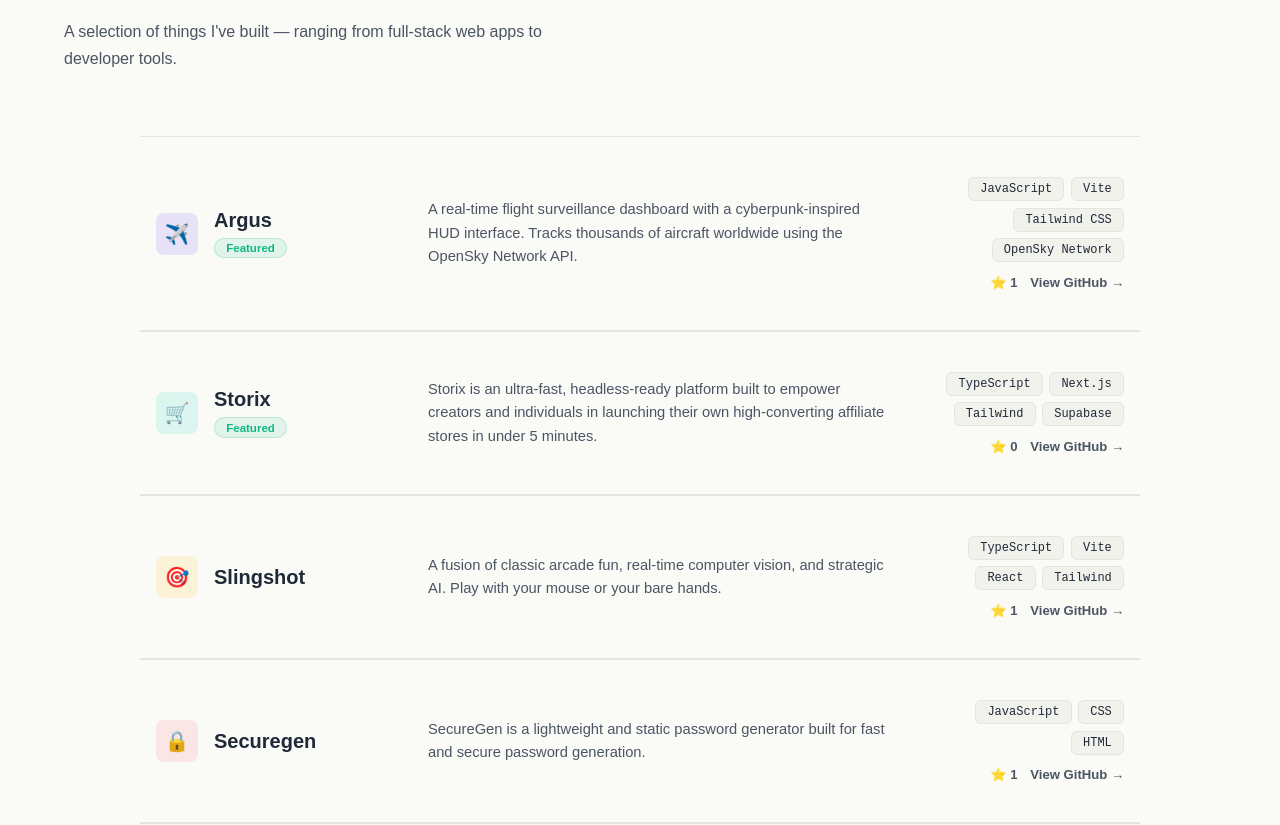
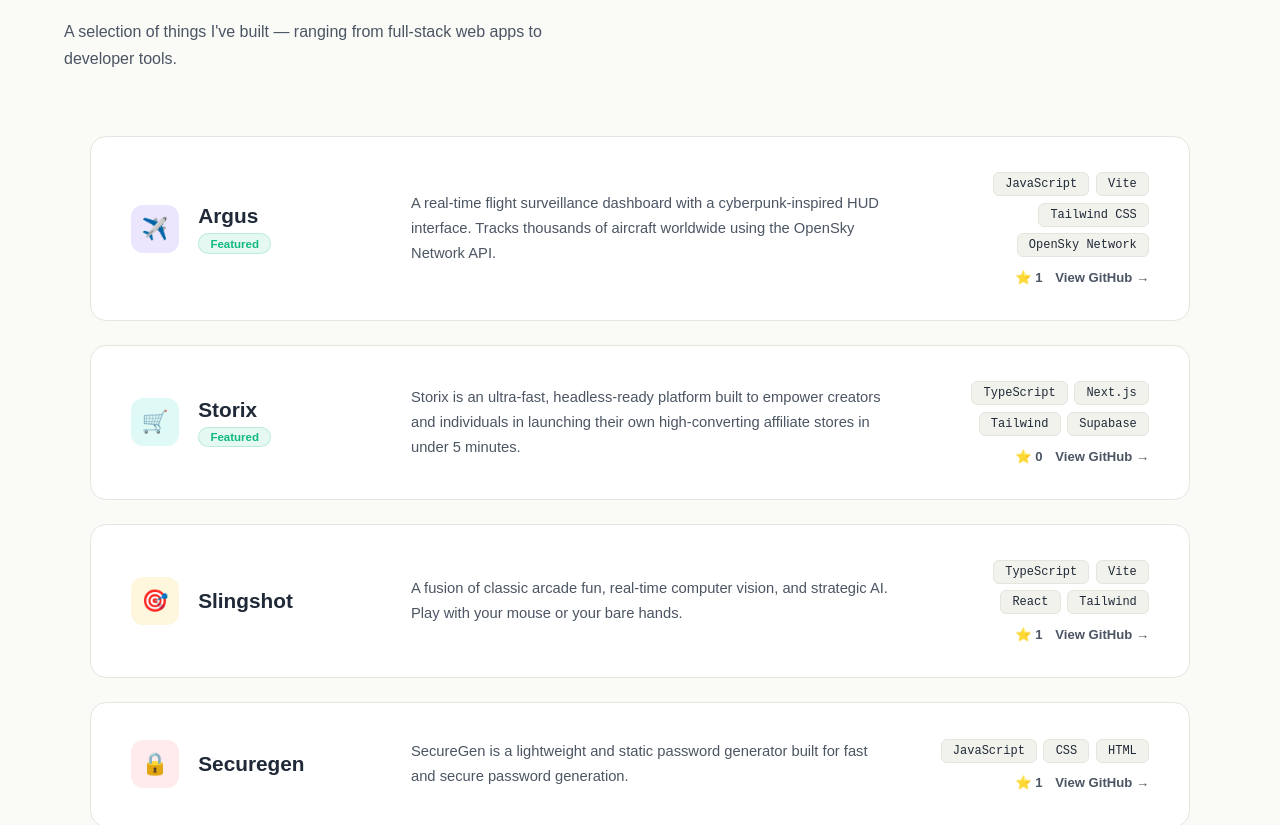
Before and after one commit to aryanguptajsm/portfolio, a React (Vite) app: page / in a window 1280 px wide. Shown: the part 1703-2528 px from the top of the page. Built offline with nearby package versions, Linux system fonts and the light colour scheme.

Commit message:
feat: add projects section with animated project list and global styling

```diff
--- a/src/components/Projects.tsx
+++ b/src/components/Projects.tsx
@@ -90,37 +90,37 @@ const Projects = () => {
         {projects.map((project) => (
           <a
             key={project.id}
-            className="project-row"
+            className="project-card-row"
             href={project.href}
             target="_blank"
             rel="noreferrer"
           >
-            <div className="project-row-left">
+            <div className="project-card-left">
               <div
-                className="project-row-icon"
+                className="project-card-icon"
                 style={{ background: project.iconBg }}
               >
                 {project.icon}
               </div>
-              <div className="project-row-title-area">
-                <span className="project-row-name">{project.name}</span>
+              <div className="project-card-title-area">
+                <span className="project-card-name">{project.name}</span>
                 {project.featured && <span className="feat-badge">Featured</span>}
               </div>
             </div>
 
-            <div className="project-row-desc">
+            <div className="project-card-desc">
               {project.desc}
             </div>
 
-            <div className="project-row-right">
-              <div className="project-row-tags">
+            <div className="project-card-right">
+              <div className="project-card-tags">
                 {project.tags.map((tag) => (
                   <span key={tag} className="tag">{tag}</span>
                 ))}
               </div>
-              <div className="project-row-meta">
+              <div className="project-card-meta">
                 {project.stars && <span>{project.stars}</span>}
-                <span className="project-row-link">View GitHub →</span>
+                <span className="project-card-link">View GitHub →</span>
               </div>
             </div>
           </a>
--- a/src/components/animated-list.tsx
+++ b/src/components/animated-list.tsx
@@ -1,7 +1,6 @@
 import React from 'react';
 import type { ReactNode } from 'react';
 import { motion } from 'motion/react';
-import './AnimatedList.css';
 
 interface AnimatedListProps {
   children?: ReactNode[];
@@ -12,47 +11,26 @@ const AnimatedList: React.FC<AnimatedListProps> = ({
   children = [],
   className = ''
 }) => {
-  const containerVariants = {
-    hidden: { opacity: 0 },
-    visible: {
-      opacity: 1,
-      transition: {
-        staggerChildren: 0.1,
-      },
-    },
-  };
-
-  const itemVariants = {
-    hidden: { opacity: 0, y: 30 },
-    visible: {
-      opacity: 1,
-      y: 0,
-      transition: {
-        type: 'spring' as const,
-        stiffness: 80,
-        damping: 15,
-      },
-    },
-  };
-
   return (
-    <motion.div
-      className={`projects-list-container ${className}`}
-      variants={containerVariants}
-      initial="hidden"
-      whileInView="visible"
-      viewport={{ once: true, margin: "-100px" }}
-    >
+    <div className={`projects-list-container ${className}`}>
       {React.Children.map(children, (child, index) => (
         <motion.div
           key={index}
-          variants={itemVariants}
-          style={{ width: '100%' }}
+          initial={{ scale: 0.7, opacity: 0 }}
+          whileInView={{ scale: 1, opacity: 1 }}
+          viewport={{ once: true, amount: 0.15 }}
+          transition={{
+            type: 'spring' as const,
+            stiffness: 70,
+            damping: 15,
+            delay: index * 0.05,
+          }}
+          style={{ width: '100%', originX: 0.5, originY: 0.5 }}
         >
           {child}
         </motion.div>
       ))}
-    </motion.div>
+    </div>
   );
 };
 
--- a/src/index.css
+++ b/src/index.css
@@ -104,89 +104,78 @@ section{padding:7rem 4rem}
 #projects{background:var(--bg)}
 .projects-list-container {
   width: 100%;
-  max-width: 1000px;
+  max-width: 1100px;
   margin: 0 auto;
   display: flex;
   flex-direction: column;
 }
-.project-row {
+.project-card-row {
+  background: var(--card);
+  border: 1px solid var(--border);
+  border-radius: 16px;
+  padding: 2.2rem 2.5rem;
   display: grid;
-  grid-template-columns: 240px 1fr 200px;
+  grid-template-columns: 240px 1fr 220px;
   align-items: center;
-  gap: 2rem;
-  padding: 2.5rem 1rem;
-  border-bottom: 1px solid var(--border);
+  gap: 2.5rem;
   text-decoration: none;
   color: inherit;
+  margin-bottom: 1.5rem;
+  position: relative;
   transition: all 0.3s cubic-bezier(0.16, 1, 0.3, 1);
-  position: relative;
 }
-.project-row:first-child {
-  border-top: 1px solid var(--border);
+.project-card-row:hover {
+  border-color: var(--border2);
+  transform: translateY(-3px);
+  box-shadow: 0 15px 35px rgba(0,0,0,0.06);
 }
-.project-row::after {
-  content: '';
-  position: absolute;
-  left: 0;
-  top: 0;
-  bottom: 0;
-  width: 3px;
-  background: var(--acc);
-  transform: scaleY(0);
-  transition: transform 0.3s ease;
-  transform-origin: bottom;
-}
-.project-row:hover::after {
-  transform: scaleY(1);
-  transform-origin: top;
-}
-.project-row-left {
+.project-card-left {
   display: flex;
   align-items: center;
-  gap: 1rem;
+  gap: 1.2rem;
 }
-.project-row-icon {
-  width: 42px;
-  height: 42px;
-  border-radius: 8px;
+.project-card-icon {
+  width: 48px;
+  height: 48px;
+  border-radius: 12px;
   display: flex;
   align-items: center;
   justify-content: center;
-  font-size: 1.25rem;
+  font-size: 1.35rem;
   flex-shrink: 0;
   transition: transform 0.3s ease;
 }
-.project-row:hover .project-row-icon {
+.project-card-row:hover .project-card-icon {
   transform: scale(1.1) rotate(5deg);
 }
-.project-row-title-area {
+.project-card-title-area {
   display: flex;
   flex-direction: column;
-  gap: 0.4rem;
+  gap: 0.35rem;
 }
-.project-row-name {
+.project-card-name {
   font-family: 'Syne', sans-serif;
-  font-size: 1.25rem;
+  font-size: 1.3rem;
   font-weight: 700;
   color: var(--text);
   transition: color 0.3s ease;
 }
-.project-row:hover .project-row-name {
+.project-card-row:hover .project-card-name {
   color: var(--acc);
 }
-.project-row-desc {
+.project-card-desc {
   font-size: 0.92rem;
   color: var(--muted);
-  line-height: 1.6;
+  line-height: 1.7;
 }
-.project-row-right {
+.project-card-right {
   display: flex;
   flex-direction: column;
   align-items: flex-end;
   gap: 0.8rem;
   text-align: right;
 }
-.project-row-tags {
+.project-card-tags {
   display: flex;
   flex-wrap: wrap;
   gap: 0.4rem;
@@ -202,7 +191,7 @@ section{padding:7rem 4rem}
   font-family: 'DM Mono', monospace;
   font-weight: 500;
 }
-.project-row-meta {
+.project-card-meta {
   display: flex;
   align-items: center;
   gap: 0.8rem;
@@ -210,13 +199,13 @@ section{padding:7rem 4rem}
   color: var(--muted);
   font-weight: 600;
 }
-.project-row-link {
+.project-card-link {
   display: flex;
   align-items: center;
   gap: 0.25rem;
   transition: transform 0.3s ease, color 0.3s ease;
 }
-.project-row:hover .project-row-link {
+.project-card-row:hover .project-card-link {
   transform: translateX(4px);
   color: var(--acc);
 }
@@ -267,16 +256,16 @@ footer{background:var(--bg2);border-top:1px solid var(--border);padding:2rem 4re
   .about-grid{grid-template-columns:1fr}
   .contact-cards{grid-template-columns:1fr}
   footer{flex-direction:column;gap:0.5rem;padding:1.5rem}
-  .project-row {
+  .project-card-row {
     grid-template-columns: 1fr;
     gap: 1.2rem;
-    padding: 2rem 0.5rem;
+    padding: 1.5rem;
   }
-  .project-row-right {
+  .project-card-right {
     align-items: flex-start;
     text-align: left;
   }
-  .project-row-tags {
+  .project-card-tags {
     justify-content: flex-start;
   }
 }
```
